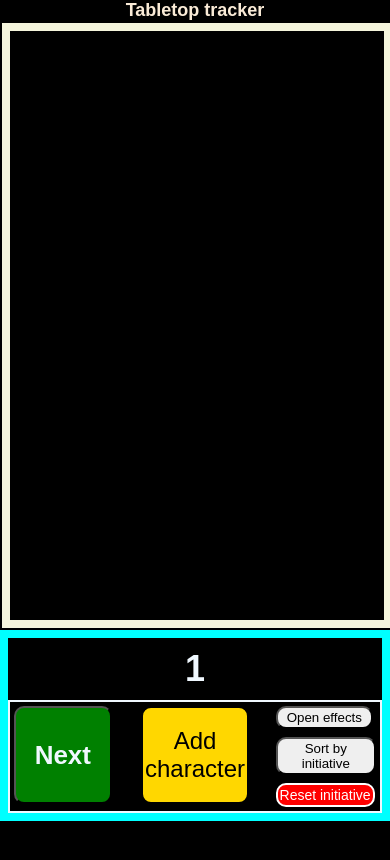
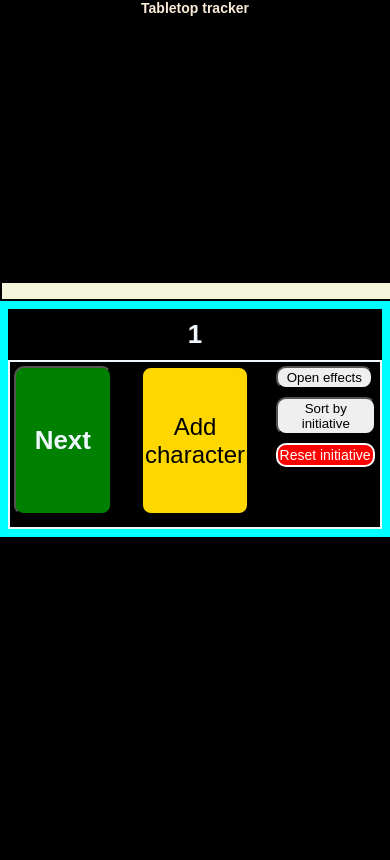
Before and after one commit to PlatypusIV/tabletop_initiative_tracker, a React (Vite) app: page / in a window 390 px wide. Shown: the top 860 px of the page. Built offline with nearby package versions, Linux system fonts and the light colour scheme.

Commit message:
changed mobile view to fit screen better

```diff
--- a/src/App.css
+++ b/src/App.css
@@ -76,15 +76,24 @@
 @media only screen and (max-width: 600px){
     .content {
         flex-direction: column;
+        justify-content: center;
+        height: 95%;
+        bottom: 0px;
+        padding: 0px;
+        margin: 0px;
+        flex: 0.95;
     }
 
     .controlSection {
         width: 100%;
         height: 30%;
+        margin: 0px;
+        bottom: 0px;
     }
 
     .buttonArea {
-        max-width: 100%;
+        width: 100%;
+        max-height: 80%;
         flex-direction: row;
         justify-content: space-between;
     }
--- a/src/components/CharacterContainer/CharacterContainer.css
+++ b/src/components/CharacterContainer/CharacterContainer.css
@@ -1,11 +1,14 @@
 .characterContainer {
     color: black;
     background-color: antiquewhite;
-    max-width: 260px;
-    min-height: 180px;
+    max-width: 30%;
+    max-height: 170px;
     margin: 10px;
     display: flex;
     flex-direction: row;
+    padding: 2px;
+    border-radius: 4px;
+    justify-content: space-between;
 }
 
 .characterContainerTitle {
@@ -22,7 +25,12 @@
     display: flex;
     flex-direction: column;
     justify-content: space-between;
+    align-items: right;
     flex: 0.2;
+}
+
+.positionContainer button {
+    width: 100%;
 }
 
 .infoContainer {
@@ -30,6 +38,20 @@
     display: flex;
     flex-direction: column;
     justify-content: space-between;
+}
+
+.hitpointEditingDiv {
+    display: flex;
+    flex-direction: row;
+    width: max-content;
+    margin: 2px;
+}
+
+.initiativeEditingDiv {
+    display: flex;
+    flex-direction: row;
+    width: fit-content;
+    margin: 2px;
 }
 
 .editRemoveContainer {
@@ -40,15 +62,25 @@
     height: 20%;
 }
 
+.editRemoveContainer button {
+    min-width: 40%;
+}
+
 .hitpointText {
     cursor: pointer;
-    min-width: 20px;
+    min-width: 80%;
+    width: 50%;
     background-color: aliceblue;
     color: black;
 }
 
+.hitpointInput {
+    max-width: 50%;
+}
+
 .effectContainer {
     max-height: 36px;
+    margin-top: 4px;
     overflow-y: scroll;
     word-wrap: break-word;
 }
@@ -62,7 +94,18 @@
 
 .initiativeScoreText {
     cursor: pointer;
-    min-width: 20px;
+    min-width: 80%;
+    width: 60%;
     background-color: aliceblue;
     color: black;
 }
+
+.initiativeScoreInput {
+    width: 50%;
+}
+
+@media only screen and (max-width: 600px){
+    .characterContainer {
+        max-width: none;
+    }
+}
--- a/src/components/CharacterContainer/CharacterContainer.tsx
+++ b/src/components/CharacterContainer/CharacterContainer.tsx
@@ -74,8 +74,8 @@ export default function CharacterContainer(props:Props):JSX.Element {
   return (
     <div className={character.position === currentlyActiveCharacter? 'characterContainer active' :'characterContainer'}>
         <div className='infoContainer'>
-        <p className='characterContainerTitle'>Name: {character.name}</p>
-          <div>
+          <p className='characterContainerTitle'>Name: {character.name}</p>
+          <div className='hitpointEditingDiv'>
             <label>Hitpoints: </label>
             {!isHitpointInputVisible && (<p className='hitpointText' onClick={()=>setIsHitpointInputVisible(true)}>{character.hitpoints}</p>)}
             {isHitpointInputVisible && (<div>
@@ -84,22 +84,24 @@ export default function CharacterContainer(props:Props):JSX.Element {
             </div>
             ) }
           </div>
-          <div>
-          <p>Position: {character.position}</p>
-          </div>
-          <div>
+          <div className='initiativeEditingDiv'>
+            <label>Initiative: </label>
             {!isInitiativeScoreInputVisible && (<p className='initiativeScoreText' onClick={()=>setInitiativeScoreInputVisible(true)}>{character.initiativeScore}</p>)}
             {isInitiativeScoreInputVisible && (<div>
               <input className='initiativeScoreInput' id='initiativeScoreInput' defaultValue={character.initiativeScore}type='text' onChange={(e)=> setCurrentInitiativeScore(e.target.value)}/>
               <button onClick={()=>handleInitiativeScoreChange()}>Set initiative</button>
             </div>)}
           </div>
+          <div>
+          <p>Position: {character.position}</p>
+          </div>
+
           <div className='effectContainer'>
             {renderEffectsList(character.effects)}
-          </div>
+        </div>
         <div className='editRemoveContainer'>
-        <button onClick={()=>removeCharacter(character.position)}>Remove</button>
-        <button onClick={()=> openCharacterEditor(character.position)}>Edit</button>
+          <button onClick={()=>removeCharacter(character.position)}>Remove</button>
+          <button onClick={()=> openCharacterEditor(character.position)}>Edit</button>
         </div>
         </div>
         <div className='positionContainer'>
--- a/src/components/Footer/Footer.css
+++ b/src/components/Footer/Footer.css
@@ -11,4 +11,9 @@ footer {
         visibility: hidden;
         height: 0px;
     }
+    footer h3 {
+        visibility: hidden;
+        height: 0px;
+        font-size: 0px;
+    }
 }
--- a/src/components/Header/Header.css
+++ b/src/components/Header/Header.css
@@ -14,11 +14,11 @@ header {
 
 @media only screen and (max-width: 600px){
     header {
-        max-height: 40px;
+        max-height: 5%;
         align-items: center;
     }
 
     .headerTitle {
-        font-size: 18px;
+        font-size: 14px;
     }
 }
--- a/src/components/InitiativeList/InitiativeList.css
+++ b/src/components/InitiativeList/InitiativeList.css
@@ -14,10 +14,9 @@
     .initiativeList {
         width: 100%;
         margin: 2px;
-        height: 100%;
-        max-height: 100%;
+        max-height: 70%;
         overflow-y: scroll;
-        overflow-x: scroll;
+        overflow-x: hidden;
         display: flex;
         flex-direction: column;
         flex-wrap: nowrap;
--- a/src/components/RoundCounter/RoundCounter.css
+++ b/src/components/RoundCounter/RoundCounter.css
@@ -5,3 +5,10 @@
     font-size: 36px;
     font-weight: 600;
 }
+
+@media only screen and (max-width: 600px){
+    .roundCounterTitle {
+        font-size: 26px;
+    }
+
+}
--- a/src/index.css
+++ b/src/index.css
@@ -8,4 +8,6 @@
 :root {
   background-color: black;
   overflow-x: hidden;
+  height: 100vh;
+  width: 100vw;
 }
```
Also changed, not shown: toDoList.txt.
